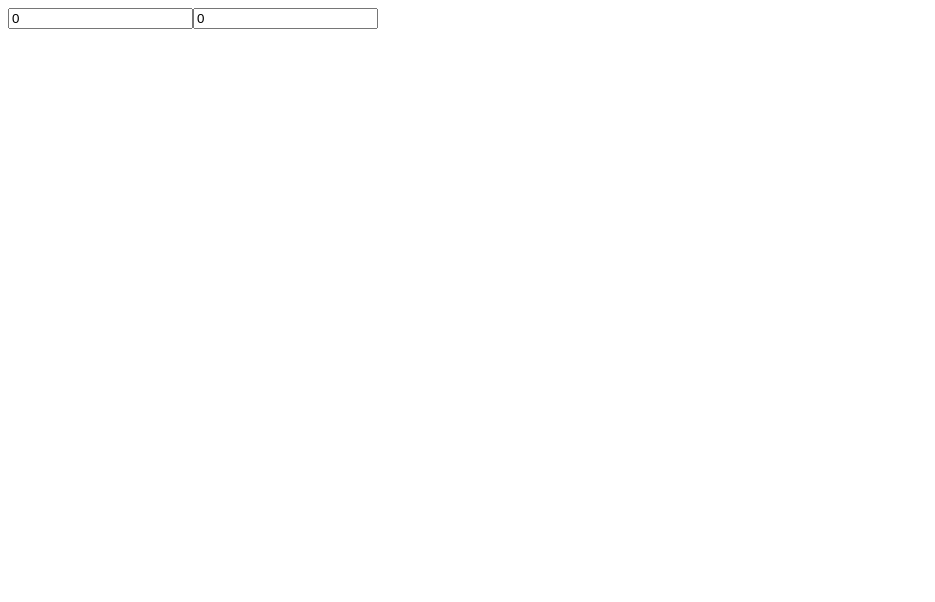
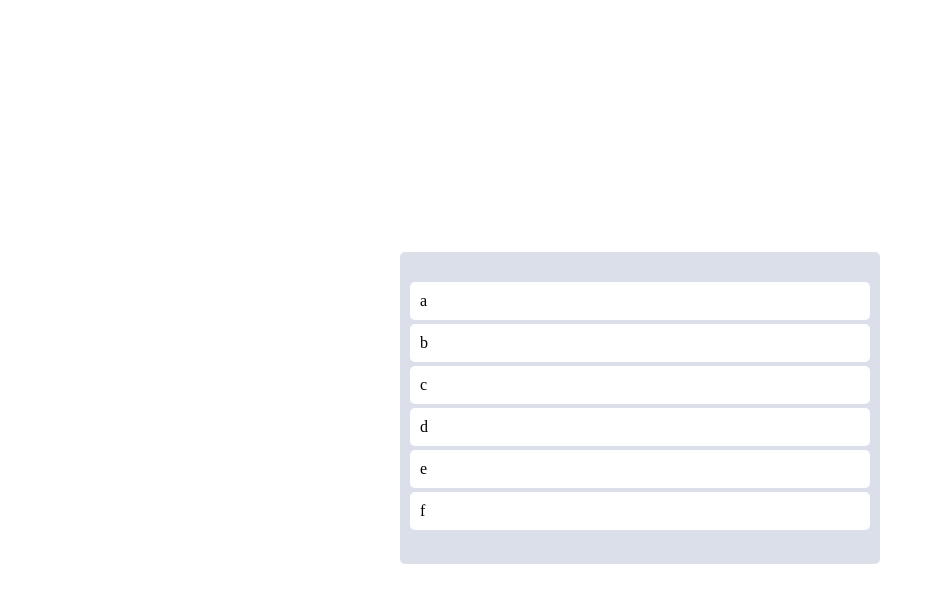
Before and after one commit to BongBoroBong/nomad_study, a React (Create React App) app: page /todo in a window 1280 px wide. Shown: the top 602 px of the page, without its empty margins (0-935 px from the left). Built offline with nearby package versions, Linux system fonts and the light colour scheme.

Commit message:
:hammer: 0419-1 trello start

```diff
--- a/package.json
+++ b/package.json
@@ -9,6 +9,7 @@
     "prettier": "^2.6.2",
     "react": "^18.0.0",
     "react-apexcharts": "^1.4.0",
+    "react-beautiful-dnd": "^13.1.0",
     "react-dom": "^18.0.0",
     "react-helmet": "^6.1.0",
     "react-hook-form": "^7.29.0",
@@ -24,6 +25,7 @@
     "@types/jest": "^27.4.1",
     "@types/node": "^16.11.26",
     "@types/react": "^18.0.0",
+    "@types/react-beautiful-dnd": "^13.1.2",
     "@types/react-dom": "^18.0.0",
     "@types/react-helmet": "^6.1.5",
     "@types/react-query": "^1.2.9",
--- a/src/App.tsx
+++ b/src/App.tsx
@@ -1,29 +1,78 @@
-import React from 'react';
-import { useRecoilState } from 'recoil';
-import { hourSelector, minutesState } from './libs/recoils';
+import React, { useEffect, useState } from 'react';
+import { DragDropContext, Draggable, Droppable, DropResult } from 'react-beautiful-dnd';
+import styled from '@emotion/styled';
+
+const Wrapper = styled.div`
+  display: flex;
+  max-width: 480px;
+  width: 100%;
+  margin: 0 auto;
+  justify-content: center;
+  align-items: center;
+  height: 100vh;
+`;
+
+const Boards = styled.div`
+  display: grid;
+  grid-template-columns: repeat(1, 1fr);
+  width: 100%;
+`;
+
+const Board = styled.div`
+  background-color: #dadfe9;
+  padding: 30px 10px;
+  border-radius: 5px;
+  min-height: 200px;
+`;
+
+const Card = styled.div`
+  background-color: white;
+  padding: 10px 10px;
+  border-radius: 5px;
+  margin-bottom: 4px;
+`;
 
 function App() {
-  const [minutes, setMinutes] = useRecoilState(minutesState);
-  const [hours, setHours] = useRecoilState(hourSelector);
+  const [winReady, setWinReady] = useState(false);
 
-  const onMinutesChange = (event: React.FormEvent<HTMLInputElement>) => {
-    setMinutes(+event.currentTarget.value);
-  };
+  useEffect(() => {
+    setWinReady(true);
+  }, []);
 
-  const onHoursChange = (event: React.FormEvent<HTMLInputElement>) => {
-    setHours(+event.currentTarget.value);
-  };
+  const onDragEnd = ({}: DropResult) => {};
+
+  const toDos = ['a', 'b', 'c', 'd', 'e', 'f'];
 
   return (
-    <div>
-      <input
-        type="number"
-        placeholder="Minutes"
-        value={minutes}
-        onChange={onMinutesChange}
-      />
-      <input type="number" placeholder="Hour" value={hours} onChange={onHoursChange} />
-    </div>
+    <>
+      {winReady ? (
+        <DragDropContext onDragEnd={onDragEnd}>
+          <Wrapper>
+            <Boards>
+              <Droppable droppableId="one">
+                {magic => (
+                  <Board ref={magic.innerRef} {...magic.droppableProps}>
+                    {toDos.map((todo, index) => (
+                      <Draggable key={index} draggableId={todo} index={index}>
+                        {magic => (
+                          <Card
+                            ref={magic.innerRef}
+                            {...magic.draggableProps}
+                            {...magic.dragHandleProps}>
+                            <span>{todo}</span>
+                          </Card>
+                        )}
+                      </Draggable>
+                    ))}
+                    {magic.placeholder}
+                  </Board>
+                )}
+              </Droppable>
+            </Boards>
+          </Wrapper>
+        </DragDropContext>
+      ) : null}
+    </>
   );
 }
 
--- a/src/libs/recoils.ts
+++ b/src/libs/recoils.ts
@@ -17,9 +17,18 @@ export const categoryState = atom<Categories>({
   default: Categories.TODO,
 });
 
+export const toDoStates = atom({
+  key: 'toDoStates',
+  default: ['a', 'b', 'c', 'd', 'e', 'f'],
+});
+
 export const toDoState = atom<ITodo[]>({
   key: 'toDoState',
-  default: [],
+  default: [
+    { id: 121212, text: 'a', category: Categories.TODO },
+    { id: 232323, text: 'b', category: Categories.TODO },
+    { id: 343434, text: 'c', category: Categories.TODO },
+  ],
 });
 
 export const toDoSelector = selector({
--- /dev/null
+++ b/src/libs/theme.ts
@@ -0,0 +1,5 @@
+export const darkTheme = {
+  bgColor: '#3F8CF2',
+  borderColor: '#DADFE9',
+  cardBgColor: 'white',
+};
```
